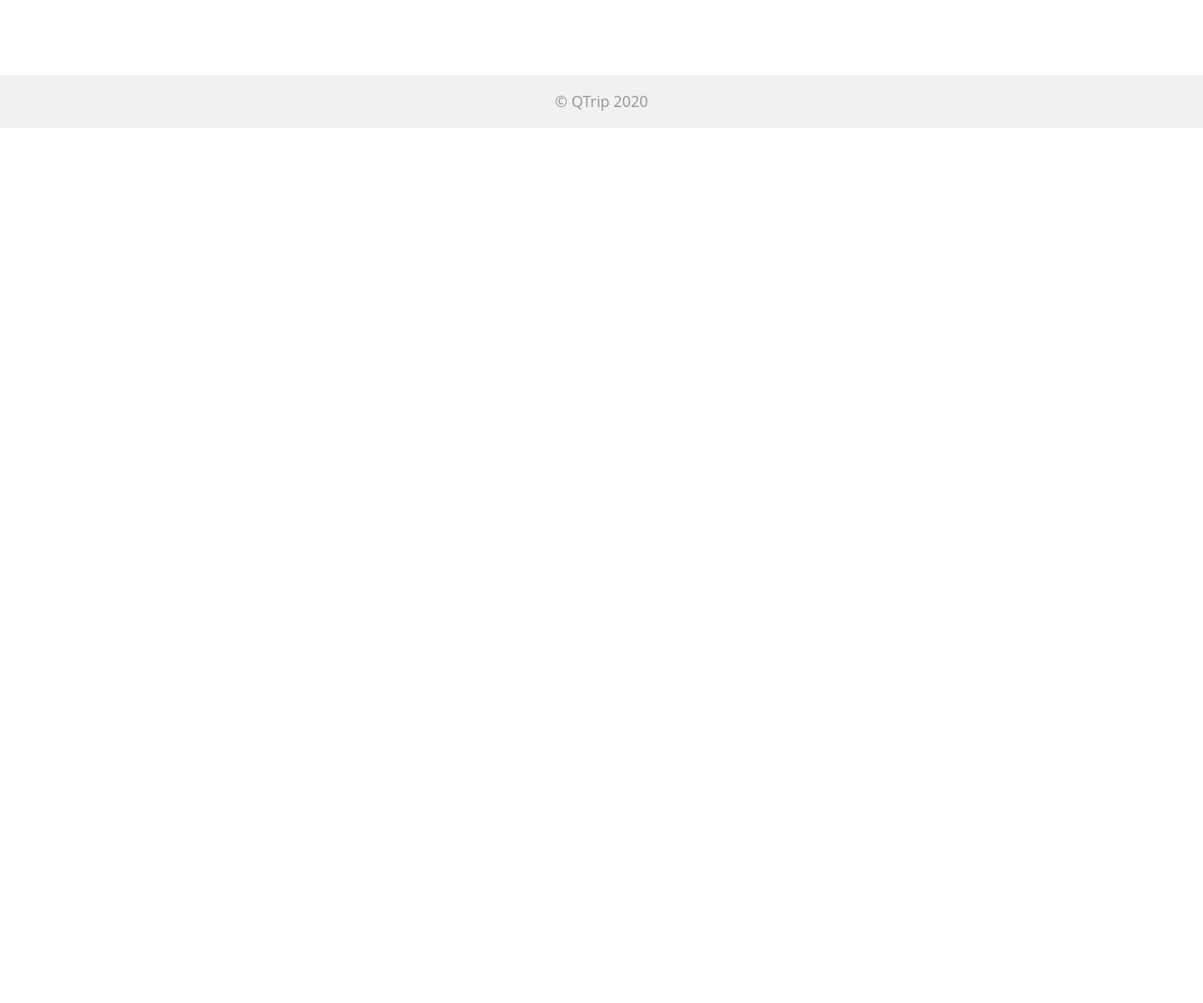
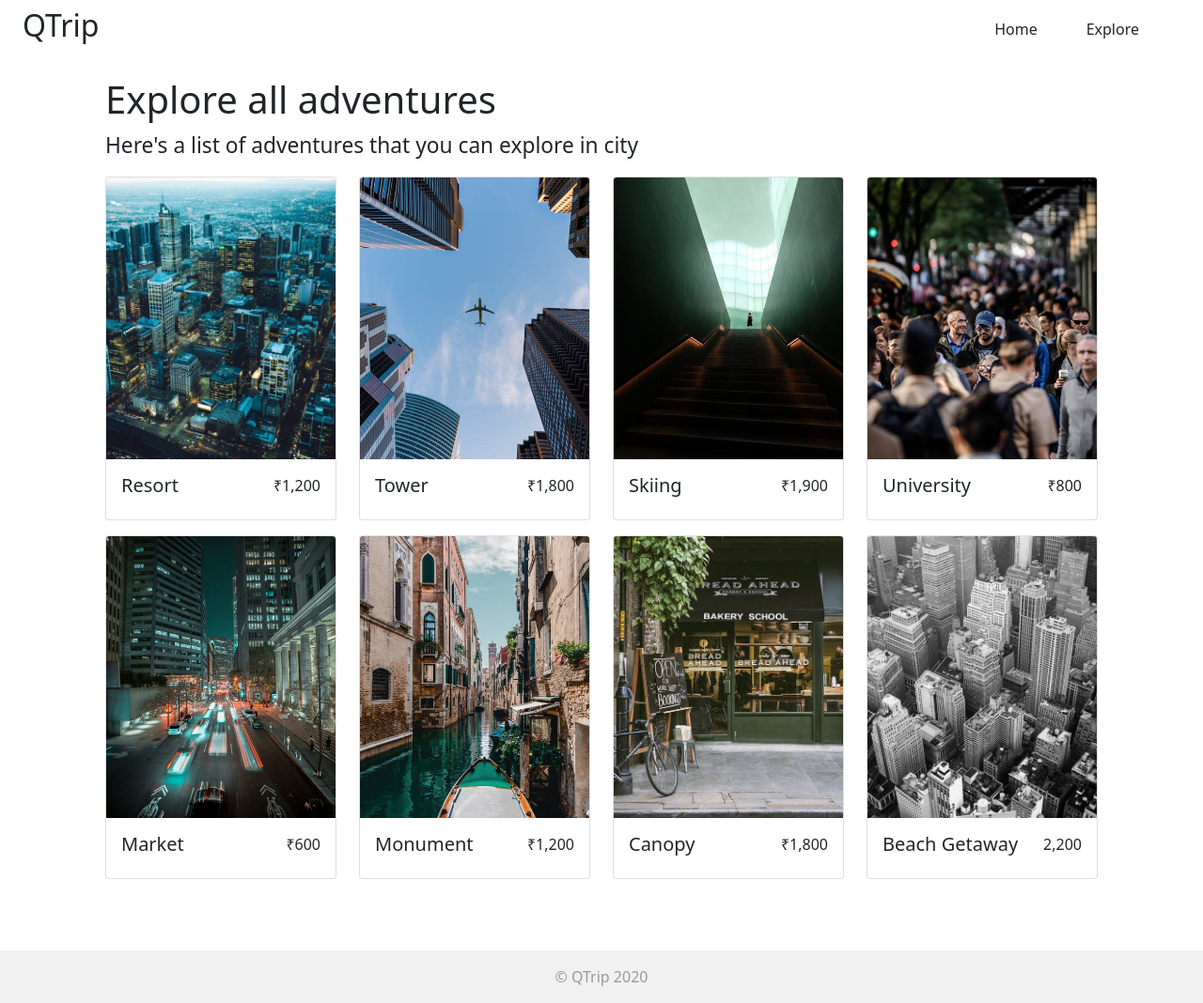
Before and after one commit to mohanishp9/MTripStatic, a plain HTML site: page pages/index.html in a window 1280 px wide. Shown: the whole page at 94% size. Before the commit the page ends 800 px from the top, so only its background shows below. Drawn offline with nearby package versions, Linux system fonts and the light colour scheme.

Commit message:
Update module name to ADVENTURE_DETAILS

```diff
--- a/__CRIO__/metadata.json
+++ b/__CRIO__/metadata.json
@@ -1,4 +1,4 @@
 {
-  "module_id": "ME_QTRIPSTATIC_MODULE_ADVENTURES_GRID",
+  "module_id": "ME_QTRIPSTATIC_MODULE_ADVENTURE_DETAILS",
   "me_id": "ME_QTRIPSTATIC"
 }
--- a/css/styles.css
+++ b/css/styles.css
@@ -39,9 +39,11 @@ footer {
 }
 
 .content {
-  padding: 20px 0px;
-  /* display: flex; */
-  /* flex-wrap: wrap; */
+  padding: 20px 6.25rem;
+  /* display: flex;
+  flex-wrap: wrap;
+  justify-content: space-between;
+  gap: 20px */
 }
 
 /* ================================== */
@@ -49,16 +51,23 @@ footer {
 /* ================================== */
 
 .tile {
-  /* TODO: MODULE_CARDS */
-  /* 1. Fill in the required properties. */
+  height:100%;
+  width: 100%;
+  display: flex;
+  flex-direction: column;
+  align-items: center;
+  justify-content:end;
+  border-radius: 8px;
+  overflow: hidden;
 }
 .tile img {
-  /* TODO: MODULE_CARDS */
-  /* 1. Fill in the required properties. */
+  width:100%;
+  height:100%;
+  transition: all 0.2s;
 }
 .tile img:hover {
-  /* TODO: MODULE_CARDS */
-  /* 1. Fill in the required properties. */
+  filter: brightness(50%);
+  transform: scale(1.1);
 }
 
 /* Hint: Notice the position:absolute and z-index properties. */
@@ -74,50 +83,20 @@ footer {
   /* Use "linear-gradient" to add a darken background effect to the image (photographer.jpg). This will make the text easier to read */
   background-image: linear-gradient(rgba(0, 0, 0, 0.5), rgba(0, 0, 0, 0.5)),
     url("/assets/hero.jpg");
-  height: 450px;
+  height: 28.125rem;
   background-position: center;
   background-repeat: no-repeat;
   background-size: cover;
   position: relative;
-  /* TODO: MODULE_LAYOUT */
-  /* 1. Set a specific height. */
-  /* 2. Position and center the image to scale nicely on all screens. */
 }
 
 #hero-content {
   top: 50%;
   left: 50%;
-  text-align: center;
   position: absolute;
   transform: translate(-50%, -50%);
-  color: white;
   width: 100%;
 }
-
-#hero-content input {
-  width: 40%;
-  padding: 5px 0px 5px 5px;
-  border-radius: 8px;
-}
-.tile {
-  height:100%;
-  width: 100%;
-  display: flex;
-  flex-direction: column;
-  align-items: center;
-  justify-content:end;
-  border-radius: 8px;
-  overflow: hidden;
-}
-
-.tile img {
-  width:100%;
-  height:100%;
-  transition: all 0.2s;
-}
-.tile img:hover {
-  filter: brightness(50%);
-  transform: scale(1.1);
 
 
 
@@ -142,17 +121,35 @@ footer {
 /* ================================== */
 
 .adventure-card {
+
+  height: auto;
+  border-radius: 8px;
+
+
   /* TODO: MODULE_ADVENTURES_GRID */
   /* 1. Fill in the required properties. */
 }
 .adventure-card img {
+  width: 100%;
+  height: 18.75rem;
+  object-fit: cover;
+  transition: 0.2s all;
   /* TODO: MODULE_ADVENTURES_GRID */
   /* 1. Fill in the required properties. */
 }
 .adventure-card img:hover {
+  filter: brightness(50%);
   /* TODO: MODULE_ADVENTURES_GRID */
   /* 1. Fill in the required properties. */
 }
+img {
+  vertical-align: middle;
+  border-style: none;
+  overflow: hidden;
+}
+
+
+
 
 /* ================================== */
 /* Adventure details page CSS */
--- a/pages/index.html
+++ b/pages/index.html
@@ -5,16 +5,141 @@
   <meta charset="UTF-8" />
   <meta name="viewport" content="width=device-width, initial-scale=1.0" />
   <title>QTrip Adventures</title>
-  <link rel="stylesheet" href="../../css/styles.css" />
+  <link rel="stylesheet" href="../css/styles.css" />
   <link href="https://cdn.jsdelivr.net/npm/bootstrap@5.0.2/dist/css/bootstrap.min.css" rel="stylesheet" integrity="sha384-EVSTQN3/azprG1Anm3QDgpJLIm9Nao0Yz1ztcQTwFspd3yD65VohhpuuCOmLASjC" crossorigin="anonymous">
 </head>
 
 <body>
+
   <!-- TODO: MODULE_ADVENTURES_GRID -->
-  <!-- 1. Copy navigation bar HTML from Landing page document -->
+      <!-- 1. Create the grid of adventures by adding child elements as required. -->
 
-  <div class="container">
+
+  <div class="container-fluid">
+    <header>
+      <nav class="navbar navbar-light navbar-expand-sm">
+        <div class="container-fluid">
+          <h2>QTrip</h2>
+          <button
+            class="navbar-toggler"
+            type="button"
+            data-bs-toggle="collapse"
+            data-bs-target="#navbarItems"
+          >
+            <span class="navbar-toggler-icon"></span>
+          </button>
+          <div
+            class="navbar-collapse collapse justify-content-end"
+            id="navbarItems"
+          >
+            <ul class="navbar-nav">
+              <li class="nav-item"><a class="nav-link" href="!#">Home</a></li>
+              <li class="nav-item">
+                <a class="nav-link" href="pages/index.html">Explore</a>
+              </li>
+            </ul>
+          </div>
+        </div>
+      </nav>
+    </header>
+
+
+
+
     <div class="content">
+      <h1>Explore all adventures</h1>
+    <p style="font-size: 1.42rem;">Here's a list of adventures that you can explore in city</p>
+      <div class="row">
+        <div class="col-6 col-lg-3 mb-3 ">
+          <a href="#">
+            <div class="card adventure-card">
+              <img src="../../assets/adventures/resort.jpg" class="card-img-top" alt="..." />
+              <div class="card-body d-md-flex text-center justify-content-between">
+                <h5 class="card-title">Resort</h5>
+                <p class="card-text">₹1,200</p>
+              </div>
+            </div>
+          </a>
+        </div>
+        <div class="col-6 col-lg-3 mb-3">
+          <a href="#">
+            <div class="card adventure-card">
+              <img src="../../assets/adventures/tower.jpg" class="card-img-top" alt="..." />
+              <div   class="card-body d-md-flex text-center justify-content-between">
+                <h5 class="card-title">Tower</h5>
+                <p class="card-text">₹1,800</p>
+              </div>
+            </div>
+          </a>
+        </div>
+        <div class="col-6 col-lg-3 mb-3 ">
+          <a href="#">
+            <div class="card adventure-card">
+              <img src="../../assets/adventures/mount.jpg" class="card-img-top img-fluid" alt="..." />
+              <div   class="card-body d-md-flex text-center justify-content-between">
+                <h5 class="card-title">Skiing</h5>
+                <p class="card-text">₹1,900</p>
+              </div>
+            </div>
+          </a>
+        </div>
+        <div class="col-6 col-lg-3 mb-3 ">
+          <a href="#">
+            <div class="card adventure-card">
+              <img src="../../assets/adventures/university.jpg" class="card-img-top img-fluid" alt="..." />
+              <div   class="card-body d-md-flex text-center justify-content-between">
+                <h5 class="card-title">University</h5>
+                <p class="card-text">₹800</p>
+              </div>
+            </div>
+          </a>
+        </div>
+        <div class="col-6 col-lg-3 mb-3">
+          <a href="#">
+            <div class="card adventure-card">
+              <img src="../../assets/adventures/market.jpg" class="card-img-top img-fluid" alt="..." />
+              <div   class="card-body d-md-flex text-center justify-content-between">
+                <h5 class="card-title">Market</h5>
+                <p class="card-text">₹600</p>
+              </div>
+            </div>
+          </a>
+        </div>
+        <div class="col-6 col-lg-3 mb-3 ">
+          <a href="#">
+            <div class="card adventure-card">
+              <img src="../../assets/adventures/church.jpg" class="card-img-top img-fluid" alt="..." />
+              <div   class="card-body d-md-flex text-center justify-content-between">
+                <h5 class="card-title">Monument</h5>
+                <p class="card-text">₹1,200</p>
+              </div>
+            </div>
+          </a>
+        </div>
+        <div class="col-6 col-lg-3 mb-3">
+          <a href="#">
+            <div class="card adventure-card">
+              <img src="../../assets/adventures/canopy.jpg" class="card-img-top img-fluid" alt="..." />
+              <div  class="card-body d-md-flex text-center justify-content-between">
+                <h5 class="card-title">Canopy</h5>
+                <p class="card-text">₹1,800</p>
+              </div>
+            </div>
+          </a>
+        </div>
+        <div class="col-6 col-lg-3 mb-3 ">
+          <a href="#">
+            <div class="card adventure-card">
+              <img src="../../assets/adventures/beachside.jpg" class="card-img-top img-fluid" alt="..." />
+              <div   class="card-body d-md-flex text-center justify-content-between">
+                <h5 class="card-title">Beach Getaway</h5>
+                <p class="card-text">2,200</p>
+              </div>
+            </div>
+          </a>
+        </div>
+
+      </div>
       <!-- TODO: MODULE_ADVENTURES_GRID -->
       <!-- 1. Create the grid of adventures by adding child elements as required. -->
     </div>
```
Also changed, not shown: hello1.html (added, +169 -0 lines), index.html (+14 -24 lines).
